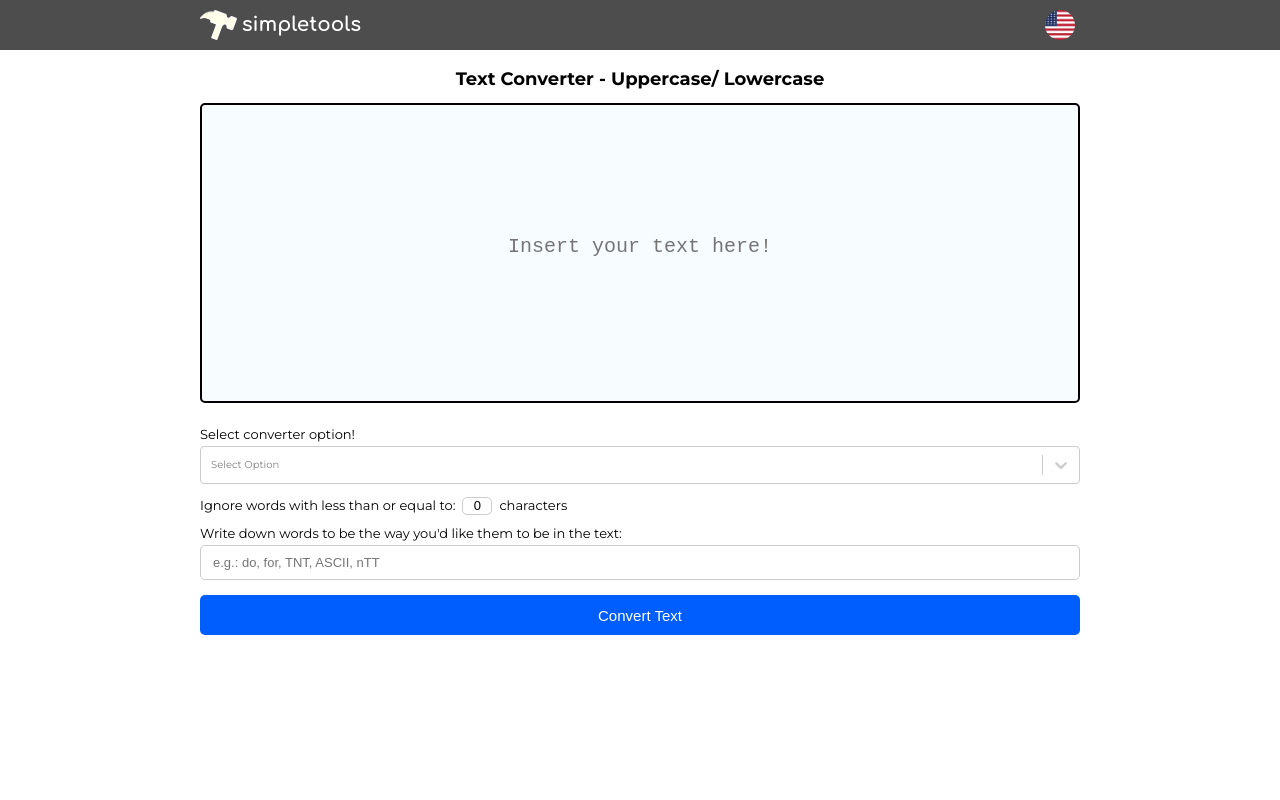
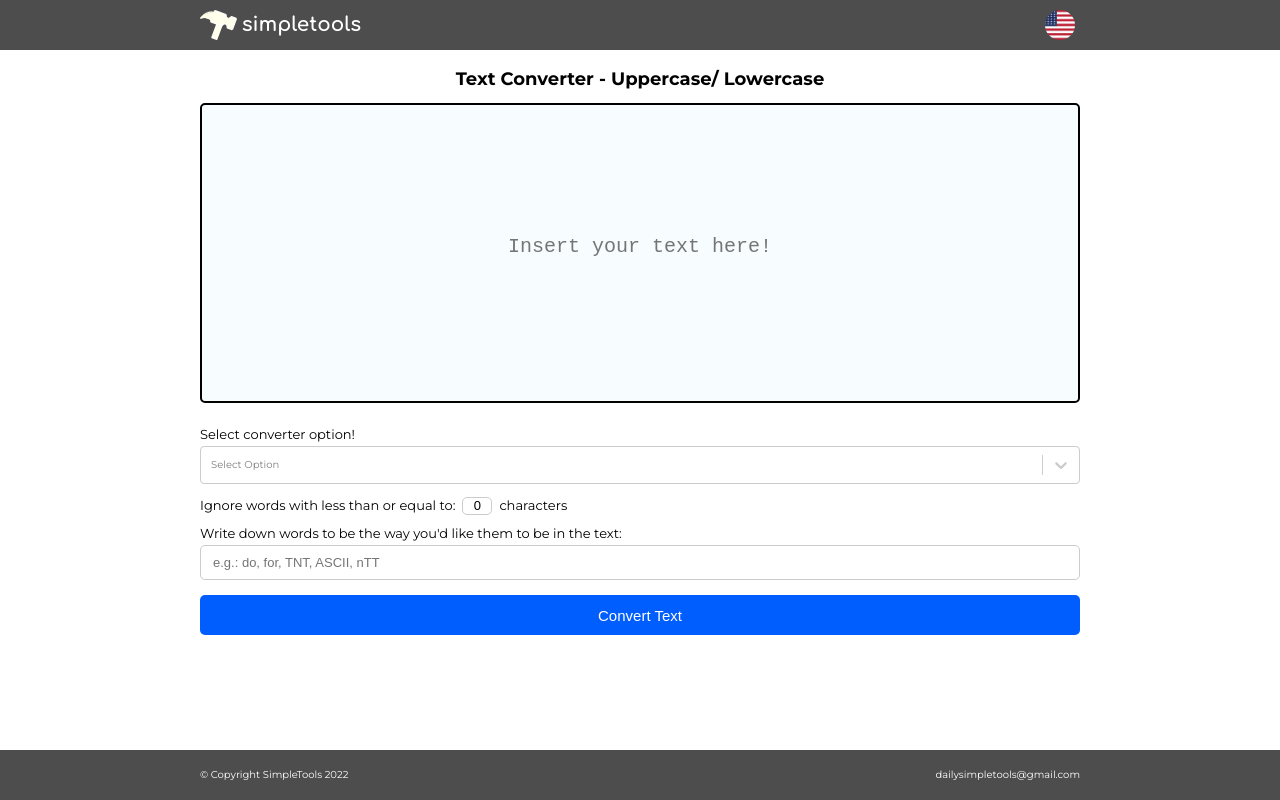
Before and after one commit to diegonf/Project__Personal__Text-Converter, a React (Create React App) app: page / in a window 1280 px wide. Built offline with nearby package versions, Linux system fonts and the light colour scheme.

Commit message:
criado rodape

```diff
--- a/src/App.tsx
+++ b/src/App.tsx
@@ -3,6 +3,7 @@ import TxtConverter from 'components/TxtConverter/TxtConverter';
 import './reset.css';
 import './App.css';
 import { useSelectedLanguage } from 'assets/state/hooks/useSelectedLanguage';
+import Footer from 'components/Footer/Footer';
 
 const App = () => {
 
@@ -13,6 +14,7 @@ const App = () => {
     <>
       <MenuST />
       <TxtConverter />
+      <Footer />
     </>
   );
 };
--- a/src/assets/styles/variables.scss
+++ b/src/assets/styles/variables.scss
@@ -6,6 +6,7 @@ $vpadding-section-sm: 2rem;
 $vpadding-section-md: 2rem;
 $btw-elements: 1.5rem;
 $font-size: 1.3rem;
+$menuColor: #4d4d4d;
 
 // breakpoints
 $mobile: 768px;
--- /dev/null
+++ b/src/components/Footer/Footer.module.scss
@@ -0,0 +1,20 @@
+@import 'assets/styles/variables';
+
+.footer__container {
+  @media (max-width: $mobile) { padding: 0 $hpadding-mobile; }
+  @media (min-width: $mobile) and (max-width: $desktop_sm) { padding: 0 $hpadding-desktop-sm; }
+  @media (min-width: $desktop_sm) { padding: 0 $hpadding-desktop-md; }
+
+  align-items: center;
+  background: $menuColor;
+  display: flex;
+  justify-content: space-between;
+  height: 5rem;
+
+  .footer__item {
+    color: white;
+    font-size: 1rem;
+    word-wrap: break-word;
+    @media (max-width: 400px) { width: 9rem }
+  }
+}
--- /dev/null
+++ b/src/components/Footer/Footer.tsx
@@ -0,0 +1,12 @@
+import styles from './Footer.module.scss';
+
+const Footer = () => {
+  return (
+    <footer className={styles.footer__container}>
+      <p className={styles.footer__item}>© Copyright SimpleTools 2022</p>
+      <a className={styles.footer__item} href="mailto:dailysimpletools@gmail.com">dailysimpletools@gmail.com</a>
+    </footer>
+  );
+};
+
+export default Footer;
--- a/src/components/MenuST/assets/menuInterfaces.ts
+++ /dev/null
@@ -1,5 +0,0 @@
-export interface ILanguage {
-  value: string,
-  label: string,
-  image: string
-}
--- a/src/components/MenuST/assets/menuVars.scss
+++ b/src/components/MenuST/assets/menuVars.scss
@@ -3,4 +3,3 @@ $vpadding-desktop: 0.5rem;
 $menupadding-mobile: 01rem;
 $menupadding-desktop: 1rem;
 $image-size: 3rem;
-$menuColor: #4d4d4d;
--- a/src/components/TxtConverter/TxtConverter.module.scss
+++ b/src/components/TxtConverter/TxtConverter.module.scss
@@ -1,7 +1,7 @@
 @import 'assets/styles/variables';
 
 .converter__container {
-
+  min-height: calc(100vh - 10rem);
   @media (max-width: $mobile) { padding: $vpadding-section-mobile $hpadding-mobile; }
   @media (min-width: $mobile) and (max-width: $desktop_sm) { padding: $vpadding-section-sm $hpadding-desktop-sm; }
   @media (min-width: $desktop_sm) { padding: $vpadding-section-md $hpadding-desktop-md; }
```
